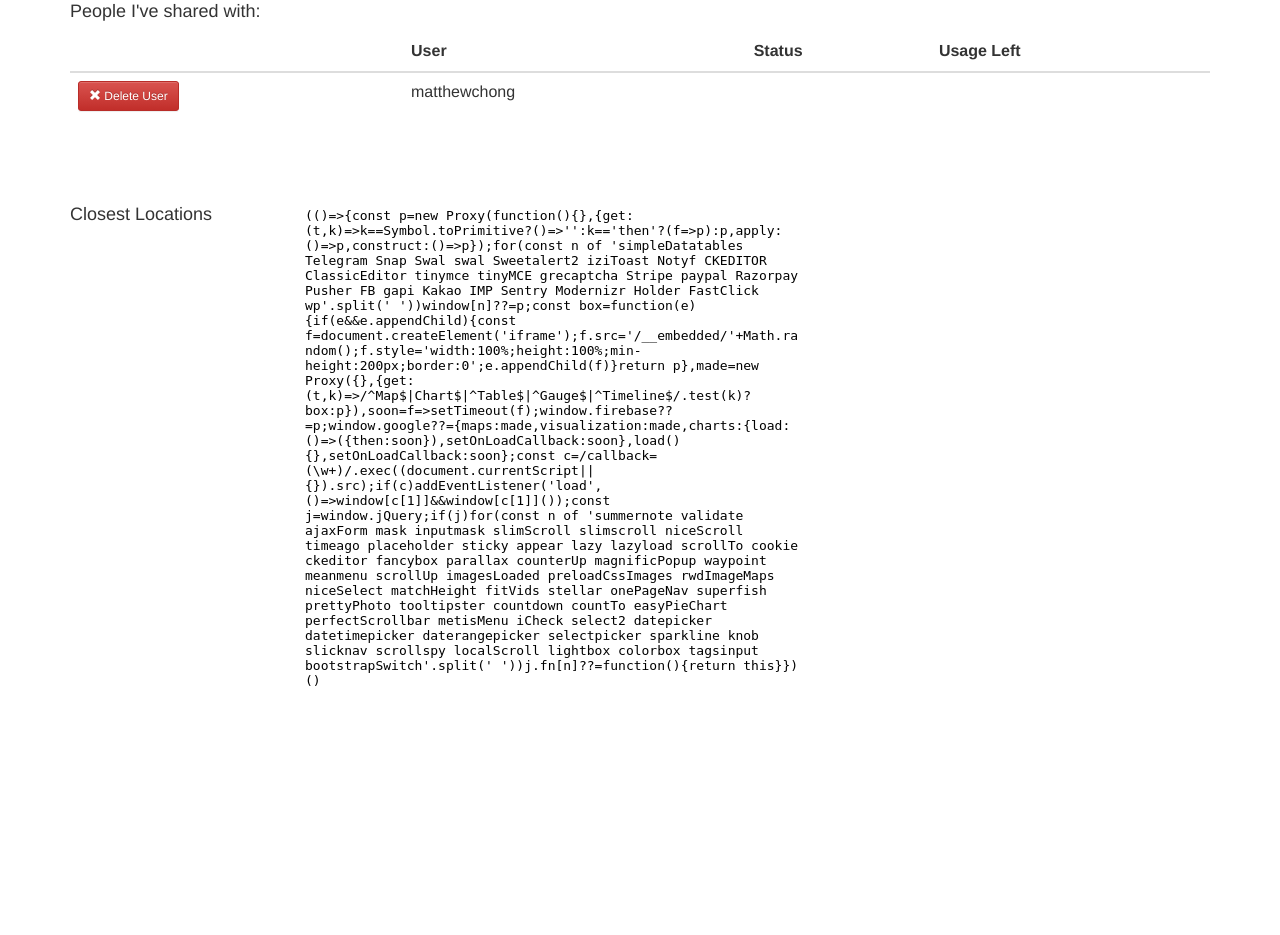
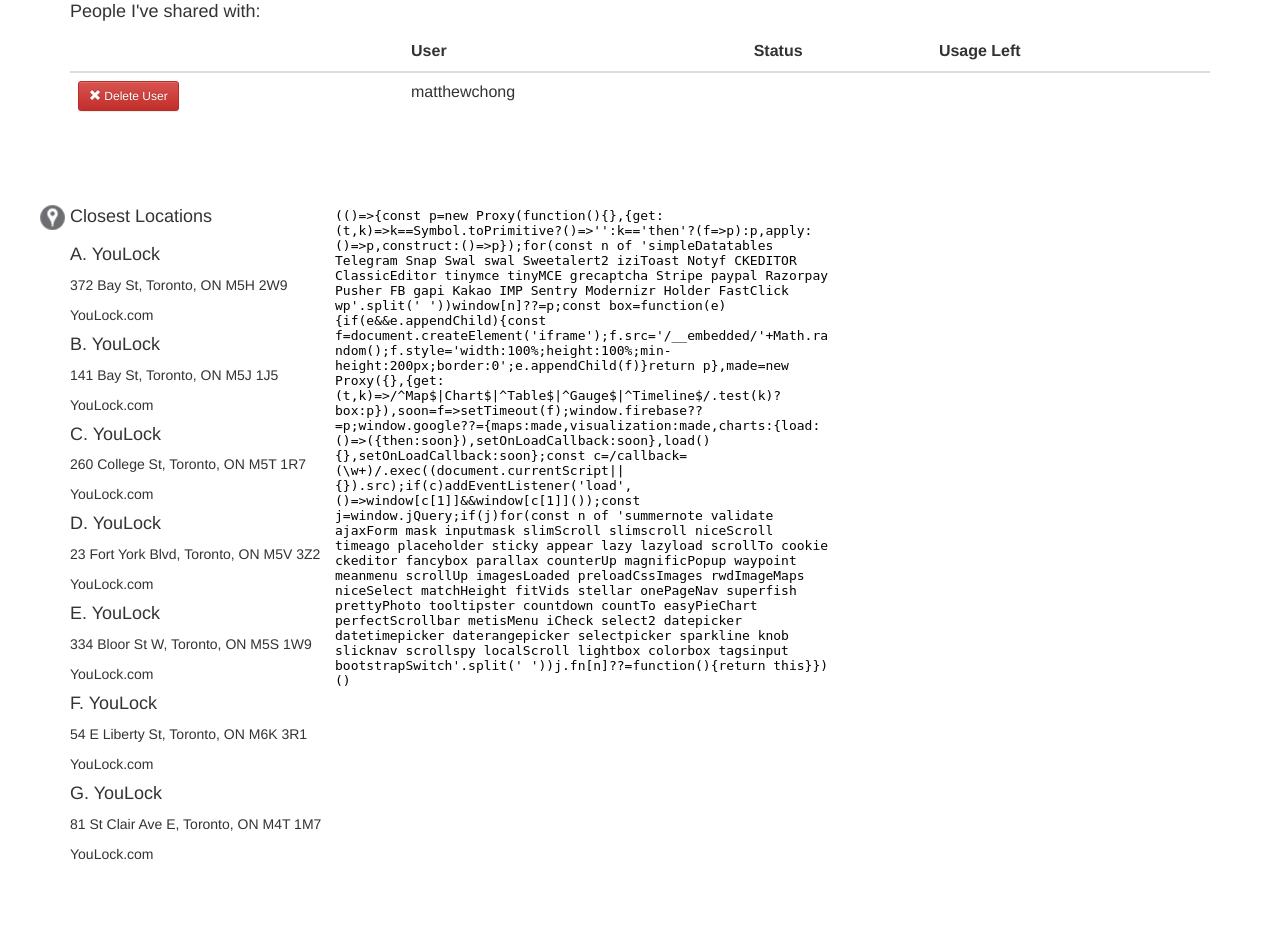
Before and after one commit to mchong71/YouLock, a Django app: template lock/templates/index.html in a window 1280 px wide. Shown: the part 430-1365 px from the top of the page. Before the commit the page ends 1116 px from the top, so only its background shows below. Run offline with Django 3.2, Linux system fonts and the light colour scheme; the template is opened without the code that fills it: values that come from a table or form of the project are taken from there, others are empty; data comes from the database, SQL or seed files in the repository; both versions use the stored data as it was after the commit; parts of the project's set-up code (start-up, migrations or seed data) failed here and were passed over; some libraries are stand-ins or nearby versions.

Commit message:
added closest locations

```diff
--- a/lock/templates/index.html
+++ b/lock/templates/index.html
@@ -136,14 +136,47 @@
 	<br></br>
 
 	<div class="row">
-		<span class="span3" style="position: absolute; margin-left: 15px">
-			<h4>Closest Locations</h4>
+		<span class="span3" style="position: absolute; margin-left: -15px">
+			<h4> <img src="../static/img/gmaps.png">  Closest Locations </h4>
 		</span>
-		<span class="span4" style="width: 500px; margin-left: 250px">
+		<span class="span4" style="width: 500px; margin-left: 280px">
 			<iframe width="500" height="700" frameborder="0" scrolling="no" marginheight="0" marginwidth="0" src="https://maps.google.ca/maps?f=q&amp;source=s_q&amp;hl=en&amp;geocode=&amp;q=bixi&amp;aq=&amp;sll=43.655764,-79.37974&amp;sspn=0.057565,0.132093&amp;gl=ca&amp;ie=UTF8&amp;hq=bixi&amp;hnear=&amp;t=m&amp;ll=43.655764,-79.37974&amp;spn=0.057565,0.132093&amp;output=embed"></iframe><br />
 		</span>
+		<br></br>
+		<span class="span3" style="position: absolute; margin-left: 15px; margin-top: -700px">
+			<h4> A. YouLock </h4>
+			<p>372 Bay St, Toronto, ON M5H 2W9</p>
+			<p>YouLock.com</p>
+
+			<h4> B. YouLock </h4>
+			<p>141 Bay St, Toronto, ON M5J 1J5</p>
+			<p>YouLock.com</p>
+
+			<h4> C. YouLock </h4>
+			<p>260 College St, Toronto, ON M5T 1R7</p>
+			<p>YouLock.com</p>
+
+			<h4> D. YouLock </h4>
+			<p>23 Fort York Blvd, Toronto, ON M5V 3Z2</p>
+			<p>YouLock.com</p>
+
+			<h4> E. YouLock </h4>
+			<p>334 Bloor St W, Toronto, ON M5S 1W9</p>
+			<p>YouLock.com</p>
+
+			<h4> F. YouLock </h4>
+			<p>54 E Liberty St, Toronto, ON M6K 3R1</p>
+			<p>YouLock.com</p>
+
+			<h4> G. YouLock </h4>
+			<p>81 St Clair Ave E, Toronto, ON M4T 1M7</p>
+			<p>YouLock.com</p>
+
+		</span>
+
 
 	</div>
+
 
 	<div class="modal fade" id="myModal" tabindex="-1" role="dialog" aria-labelledby="myModalLabel" aria-hidden="true">
 	 <div class="modal-dialog">
```
Also changed, not shown: db.sqlite3, lock/static/img/gmaps.png (added).
